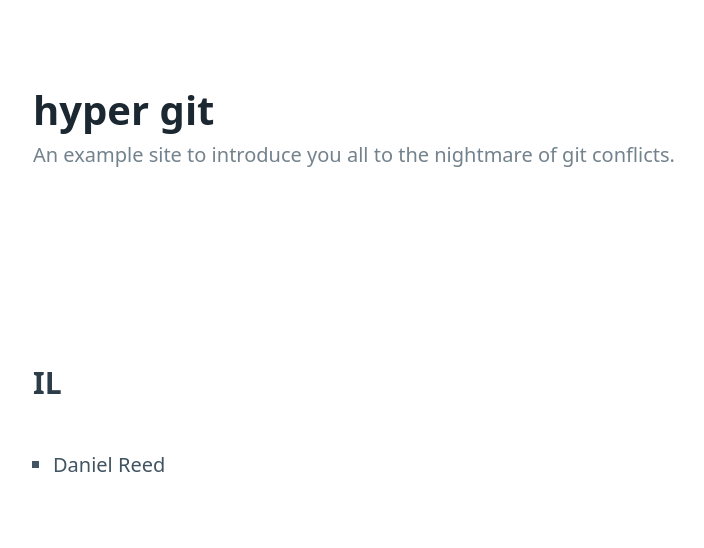
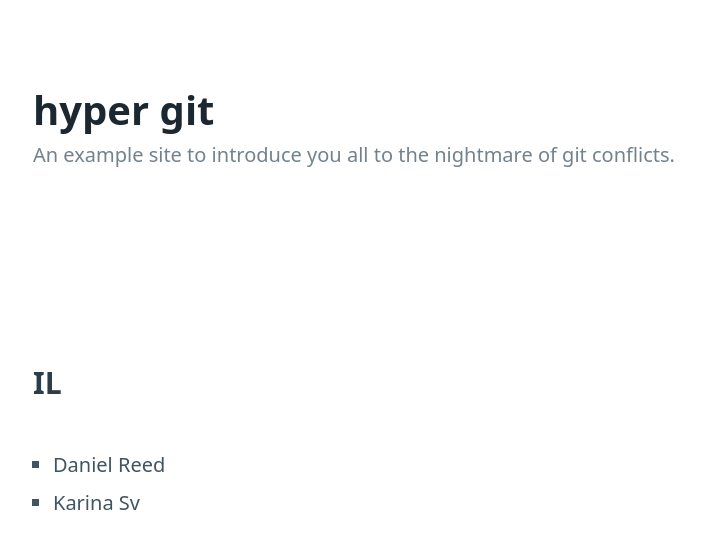
Before and after one commit to kwaimind/hyper-git, a website: page index.html in a window 1280 px wide. Shown: the whole page, without its empty margins (42-746 px from the left). Drawn offline with nearby package versions, Linux system fonts and the light colour scheme.

Commit message:
added new li element

```diff
--- a/index.html
+++ b/index.html
@@ -25,6 +25,7 @@
       <h3>IL</h3>
       <ul>
         <li>Daniel Reed</li>
+        <li>Karina Sv</li>
       </ul>
     </main>
   </body>
```
